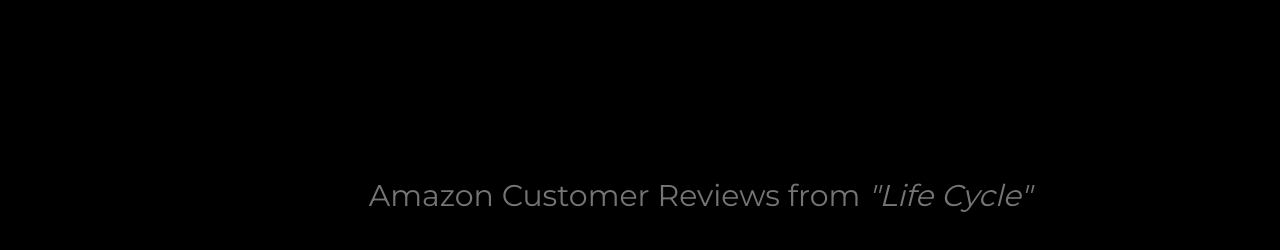
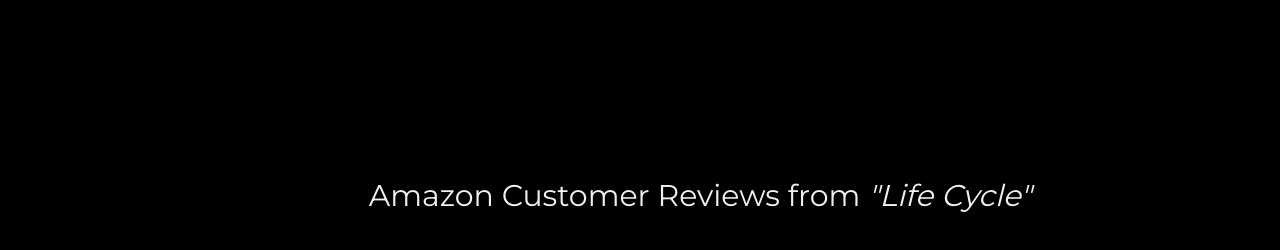
Before and after one commit to andytorrestb/ProvoloneSinatra, a plain HTML site: page index.html in a window 1280 px wide. Shown: the part 1262-1512 px from the top of the page. Drawn offline with nearby package versions, Linux system fonts and the light colour scheme.

Commit message:
Update index.html

```diff
--- a/index.html
+++ b/index.html
@@ -86,7 +86,7 @@ So, who is Provolone Sinatra? He is no more than a man. He is an observer and tr
 
  <!-- Amazon Reviews -->
   <div class="w3-content w3-padding-64 w3-text-grey w3-xlarge w3-center">
-    <h2>Amazon Customer Reviews from <i>"Life Cycle"</i></h2>
+    <h2 class="w3-text-light-grey">Amazon Customer Reviews from <i>"Life Cycle"</i></h2>
   </div>
 
     <!-- Footer -->
```
